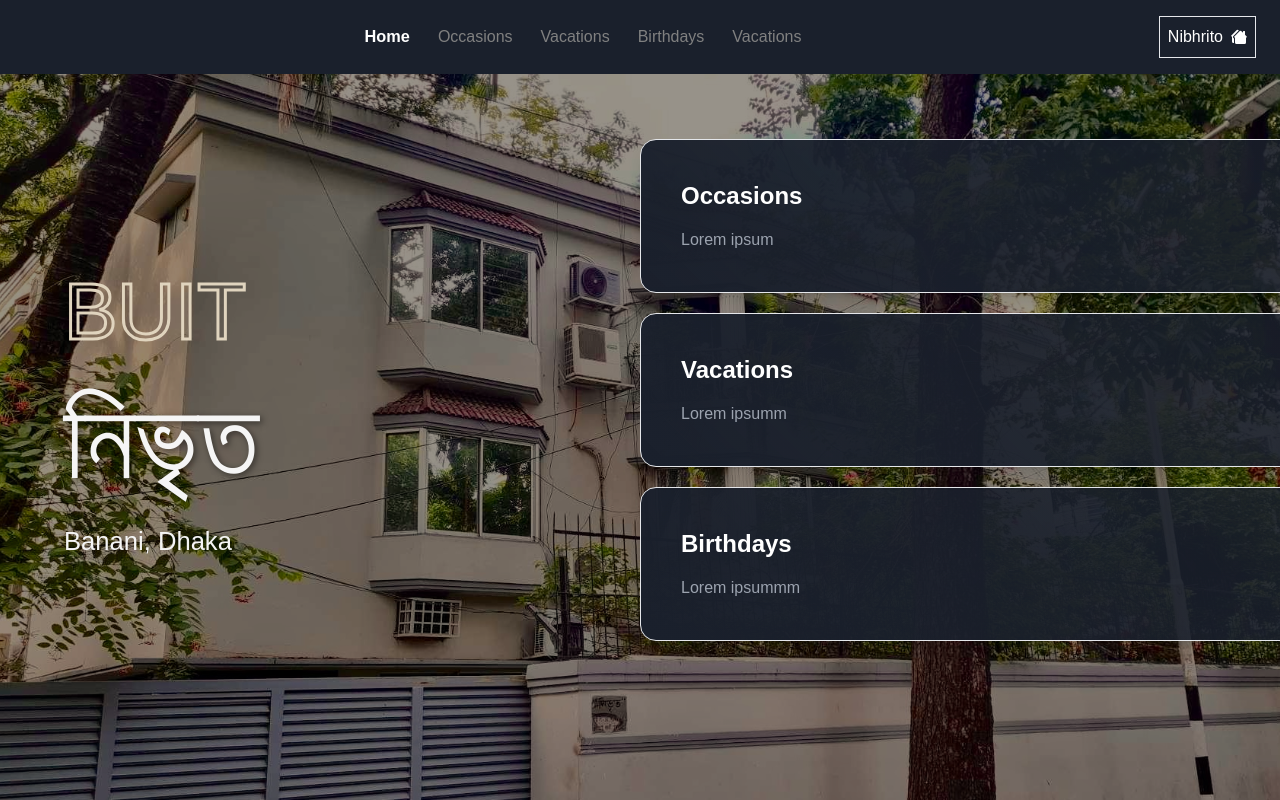
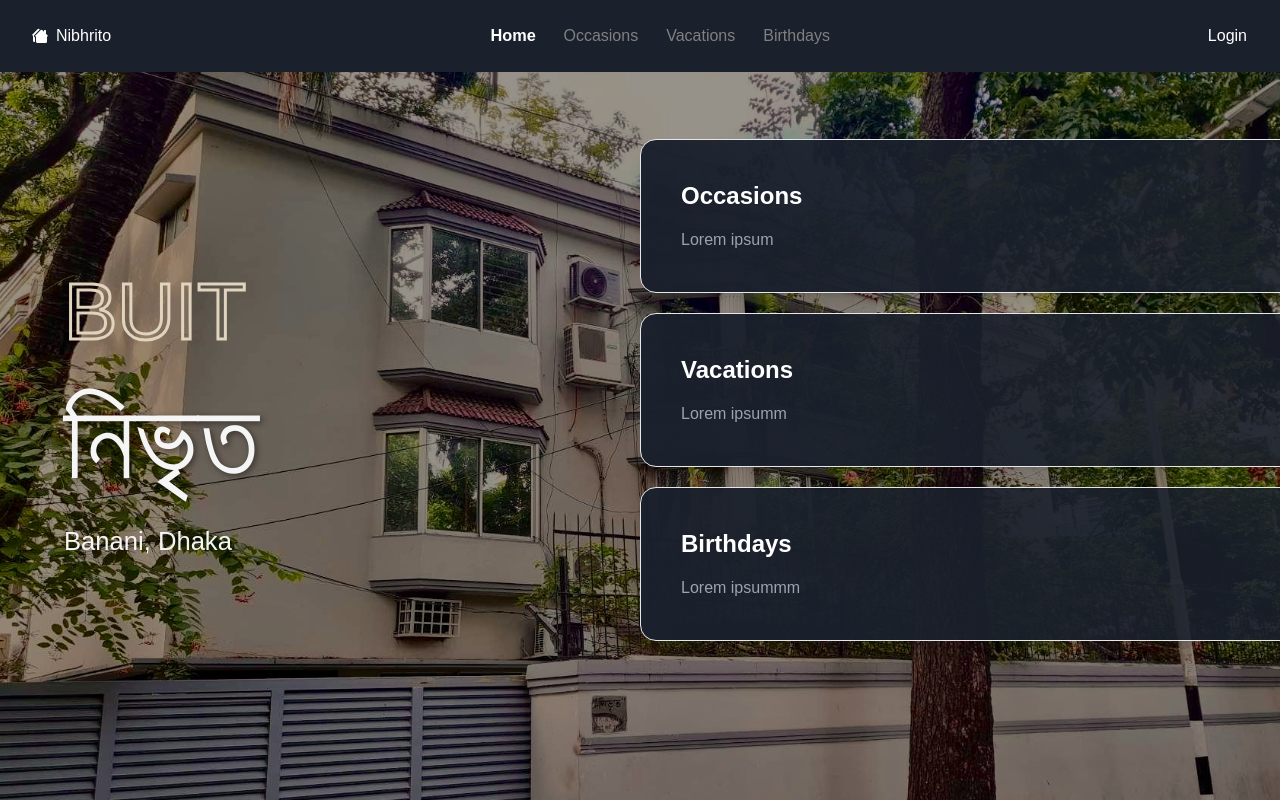
Before and after one commit to IshmamDC217/BUIT-ChobiGhor, a Next.js app: page / in a window 1280 px wide. Shown: the top 800 px of the page. Built offline with nearby package versions, Linux system fonts and the light colour scheme.

Commit message:
Updated navigation bar to complete merging both branches

```diff
--- a/components/Navigation/index.tsx
+++ b/components/Navigation/index.tsx
@@ -1,26 +1,13 @@
 import Link from 'next/link';
 import { BsFillHousesFill } from 'react-icons/bs';
-import { ImMenu } from 'react-icons/im';
 
 import React from 'react'
+import LoginButton from './LoginButton';
+import BurgerMenu from './BurgerMenu';
 
-interface PathDescriptor {
-  name: string,
-  path: string,
-  isActive: boolean,
-}
+import { navPaths } from './navData';
 
 const Navigation = () => {
-  // Describe the paths in a single data type so that it is easier to change
-  // Works for me - bratja
-  let navPaths: Array<PathDescriptor> = [
-    {"name" : "Home", "path": "/", "isActive": true},
-    {"name" : "Occasions", "path": "/occasions", "isActive": false},
-    {"name" : "Vacations", "path": "/", "isActive": false},
-    {"name" : "Birthdays", "path": "/", "isActive": false},
-    {"name" : "Vacations", "path": "/", "isActive": false},
-  ];
-
   let navLinks = navPaths.map((value, index) => {
     let className = "nav-center-link";
     if (value.isActive) {
@@ -38,19 +25,17 @@ const Navigation = () => {
   return (
     <div className='bg-white fixed top-0 w-full z-10'>
       <div className='navbar mx-auto flex justify-between items-center py-4 px-4'>
+        <a href="#" className='navcomp hidden md:flex px-2 py-2 mx-2 items-center gap-2'>
+          <BsFillHousesFill />
+          Nibhrito
+        </a>
         <div className='hidden md:flex gap-7 justify-center w-full'>
           {navLinks}
         </div>
         {/* <p>&nbsp;</p> */}
 
-        <a href="#" className=' navcomp hidden md:flex border px-2 py-2 mx-2 items-center gap-2'>
-          Nibhrito
-          <BsFillHousesFill />
-        </a>
-
-        <div className='md:hidden'>
-          <ImMenu style={{ fontSize: '26px' }} />
-        </div>
+        <LoginButton isDesktopComponent={true} />
+        <BurgerMenu />
       </div>
     </div>
   )
--- a/components/Navigation/navData.tsx
+++ b/components/Navigation/navData.tsx
@@ -7,7 +7,7 @@ interface PathDescriptor {
 
 let navPaths: Array<PathDescriptor> = [
   {"name" : "Home", "path": "/", "isActive": true},
-  {"name" : "Occasions", "path": "/", "isActive": false},
+  {"name" : "Occasions", "path": "/occasions", "isActive": false},
   {"name" : "Vacations", "path": "/", "isActive": false},
   {"name" : "Birthdays", "path": "/", "isActive": false},
 ];
```
